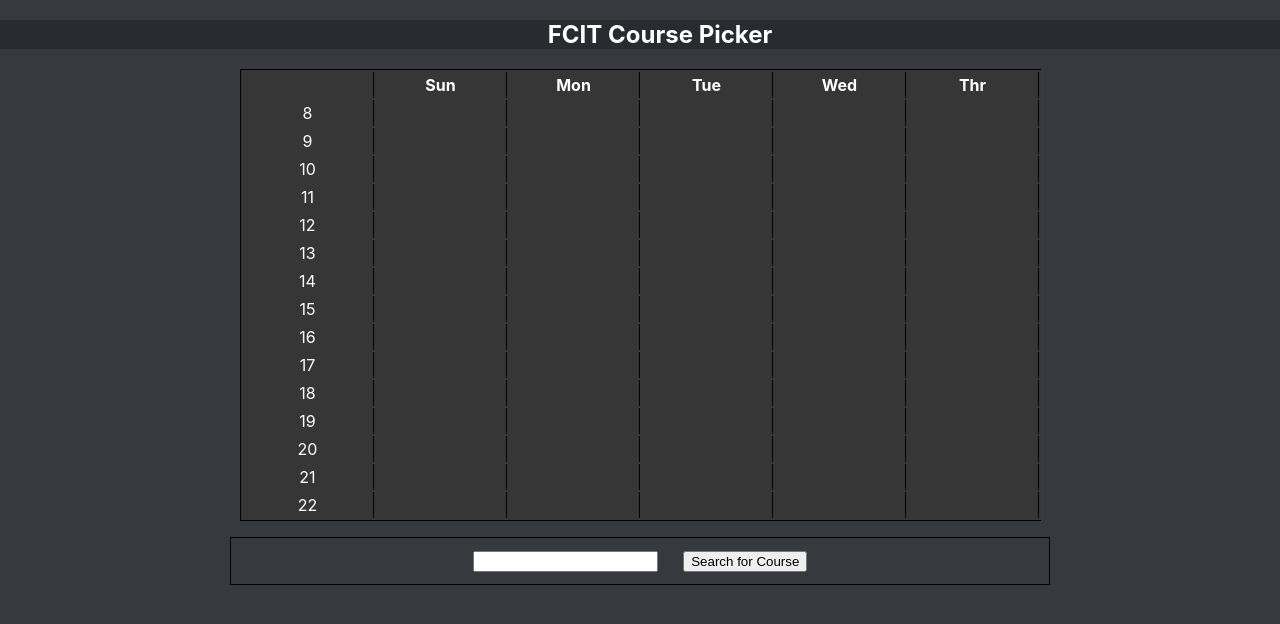
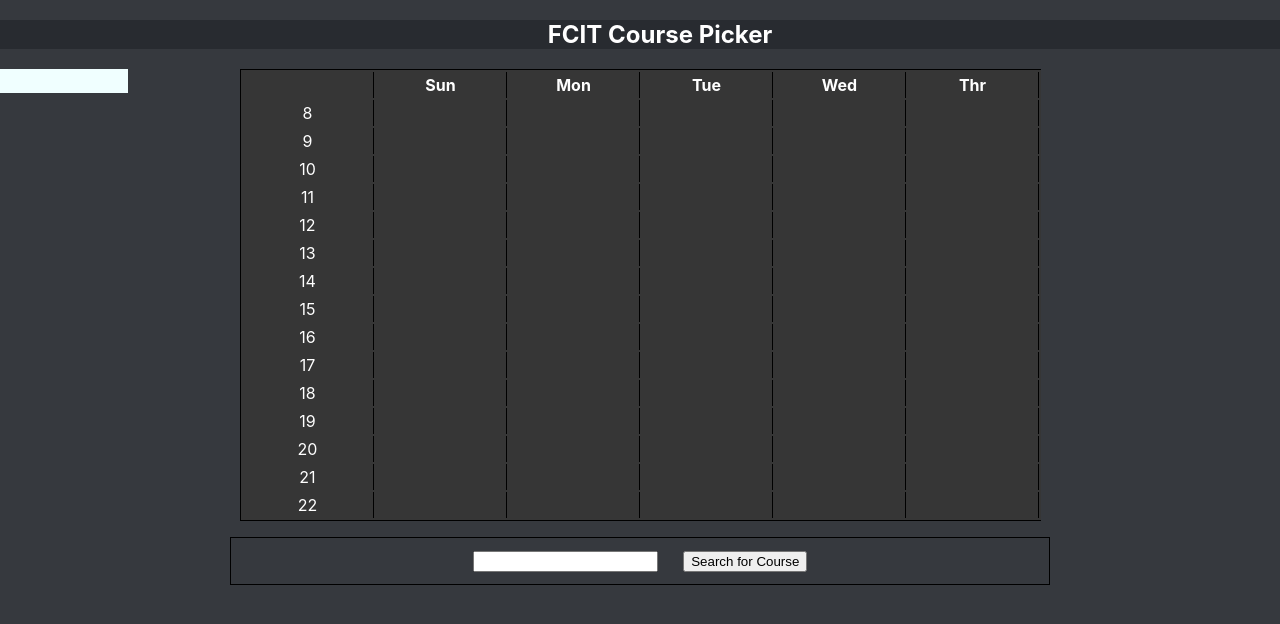
Before and after one commit to SuhaibAG/FCIT-registration, a React (Create React App) app: page / in a window 1280 px wide. Shown: the top 624 px of the page. Built offline with nearby package versions, Linux system fonts and the light colour scheme.

Commit message:
reposition choice

```diff
--- a/src/App.js
+++ b/src/App.js
@@ -1,5 +1,6 @@
 import Header from './Components/Header';
 import Schedule from './Components/Schedule';
+import Choice from './Components/Choice';
 
 import './App.css';
 
@@ -7,8 +8,7 @@ function App() {
   return (
     <div className="App">
       <Header/>
-      <Schedule/>
-
+      <Choice/>
     </div>
   );
 }
--- a/src/Components/Choice.css
+++ b/src/Components/Choice.css
@@ -12,3 +12,10 @@ input{
     margin-bottom: 1vw;
     margin-right: 2vw;
 }
+.course-input{
+    position:absolute;
+    background-color: azure;
+
+    width: 10vw;
+    height: 3vh;
+}
--- a/src/Components/Choice.jsx
+++ b/src/Components/Choice.jsx
@@ -1,6 +1,6 @@
 import { useEffect, useState } from "react";
 import './Choice.css'
-
+import Schedule from "./Schedule";
 import courseCSV from './courses.csv'
 import Papa from 'papaparse'
 
@@ -98,7 +98,9 @@ const Choice = () =>{
                             }
                         }
                     });
+                    if(conflict) {
 
+                    }
                     if (!conflict) {
                         updatedSchedule.push(element);
                     }
@@ -118,7 +120,35 @@ const Choice = () =>{
         console.log(mySchedule);
     };
 
+    const [classDays, setclassDays] = useState([]);
+
+    const makeClass = () => {
+        const classes = [...mySchedule];
+
+        classes.forEach(elem => {
+
+        })
+    }
+
+
     return(
+            <div>
+
+                <div className="course-input">
+                    {}
+                </div>
+
+
+
+                <Schedule/>
+
+
+
+
+
+
+
+
                 <div className="Choice-Container">
                     <input
                         type="text"
@@ -140,7 +170,7 @@ const Choice = () =>{
                         ))}
                     </div>
 
-
+                </div>
 
             </div>
     )
--- a/src/Components/Schedule.jsx
+++ b/src/Components/Schedule.jsx
@@ -1,5 +1,4 @@
 import './Schedule.css'
-import Choice from './Choice';
 const Schedule = () =>{
     const days = ['','Sun','Mon', 'Tue', 'Wed','Thr'];
     const number_rows = [8, 9, 10, 11, 12, 13, 14, 15, 16, 17, 18, 19, 20, 21, 22];
@@ -28,7 +27,7 @@ const Schedule = () =>{
             </table>
 
             <div>
-                <Choice/>
+
             </div>
         </div>
 
```
Lines whose indentation alone changed are shown as unchanged.
